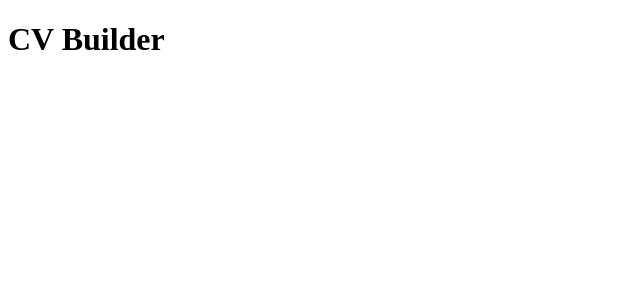
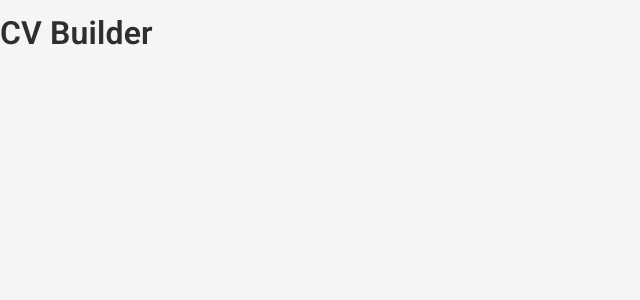
Before and after one commit to Rafaell007/CV-Builder, a Next.js app in the folder frontend/: page / in a window 1280 px wide. Shown: the top 300 px of the page, without its empty margins (0-640 px from the left). Built offline with nearby package versions, Linux system fonts and the light colour scheme.

Commit message:
feat(frontend): add design tokens and light/dark themes (KAN-65)

```diff
--- a/frontend/src/app/globals.css
+++ /dev/null
@@ -1,3 +0,0 @@
-html {
-  height: 100%;
-}
--- a/frontend/src/app/layout.tsx
+++ b/frontend/src/app/layout.tsx
@@ -1,15 +1,11 @@
 import type { Metadata } from "next";
-import { Geist, Geist_Mono } from "next/font/google";
-import "./globals.css";
+import { Roboto } from "next/font/google";
+import "@/shared/styles/global.css";
 
-const geistSans = Geist({
-  variable: "--font-geist-sans",
-  subsets: ["latin"],
-});
-
-const geistMono = Geist_Mono({
-  variable: "--font-geist-mono",
-  subsets: ["latin"],
+const roboto = Roboto({
+  variable: "--font-roboto",
+  weight: ["400", "500", "600"],
+  subsets: ["latin", "latin-ext"],
 });
 
 export const metadata: Metadata = {
@@ -19,7 +15,7 @@ export const metadata: Metadata = {
 
 export default function RootLayout({ children }: LayoutProps<"/">) {
   return (
-    <html lang="en" className={`${geistSans.variable} ${geistMono.variable}`}>
+    <html lang="en" className={roboto.variable}>
       <body>{children}</body>
     </html>
   );
--- /dev/null
+++ b/frontend/src/shared/styles/global.css
@@ -0,0 +1,22 @@
+/* Global base styles. Imported once in app/layout.tsx. */
+@import "./tokens.css";
+@import "./themes.css";
+
+*,
+*::before,
+*::after {
+  box-sizing: border-box;
+}
+
+html {
+  height: 100%;
+}
+
+body {
+  min-height: 100%;
+  margin: 0;
+  background: var(--color-bg);
+  color: var(--color-text);
+  font: var(--text-body);
+  letter-spacing: var(--text-body-ls);
+}
--- /dev/null
+++ b/frontend/src/shared/styles/themes.css
@@ -0,0 +1,75 @@
+/*
+ * Semantic colours. Components use only these, never --palette-*.
+ * <html data-theme="light|dark"> forces a theme; no attribute follows the OS (Device settings).
+ * Values: docs/design-tokens.md (Figma).
+ */
+
+/* Same in both themes */
+:root {
+  --color-text-on-primary: var(--palette-grey-100);
+  --color-primary: var(--palette-red);
+  --color-primary-active-bg: var(--palette-red-light);
+  --color-error: var(--palette-red);
+  --color-error-border: var(--palette-red-dark);
+  --color-success: var(--palette-green);
+  --color-success-border: var(--palette-green-dark);
+  --color-warning: var(--palette-yellow);
+  --color-warning-border: var(--palette-yellow-dark);
+  --color-info: var(--palette-blue);
+  --color-info-border: var(--palette-blue-dark);
+}
+
+/* Light (default) */
+:root,
+[data-theme="light"] {
+  color-scheme: light;
+  --color-bg: var(--palette-grey-100);
+  --color-surface: var(--palette-grey-200);
+  --color-text: var(--palette-grey-700);
+  --color-text-secondary: var(--palette-grey-500);
+  --color-text-placeholder: var(--palette-grey-300);
+  --color-border: var(--palette-grey-400);
+  --color-input-border: var(--palette-grey-400);
+  --color-input-border-hover: var(--palette-grey-500);
+  --color-input-border-focus: var(--palette-grey-500);
+  --color-disabled-bg: var(--palette-grey-400);
+  --color-disabled-text: var(--palette-grey-200);
+  --color-input-disabled-bg: var(--palette-grey-300);
+}
+
+/* Dark: chosen explicitly */
+[data-theme="dark"] {
+  color-scheme: dark;
+  --color-bg: var(--palette-grey-700);
+  --color-surface: var(--palette-grey-600);
+  --color-text: var(--palette-grey-100);
+  --color-text-secondary: var(--palette-grey-400);
+  --color-text-placeholder: var(--palette-grey-500);
+  --color-border: var(--palette-grey-500);
+  --color-input-border: var(--palette-grey-400);
+  /* Not in Figma: hover keeps the default border until the designer confirms */
+  --color-input-border-hover: var(--palette-grey-400);
+  --color-input-border-focus: var(--palette-grey-100);
+  --color-disabled-bg: var(--palette-grey-500);
+  --color-disabled-text: var(--palette-grey-400);
+  --color-input-disabled-bg: var(--palette-grey-500);
+}
+
+/* Dark: Device settings, when the OS is dark and no theme is forced. Keep in sync with the block above. */
+@media (prefers-color-scheme: dark) {
+  :root:not([data-theme="light"]) {
+    color-scheme: dark;
+    --color-bg: var(--palette-grey-700);
+    --color-surface: var(--palette-grey-600);
+    --color-text: var(--palette-grey-100);
+    --color-text-secondary: var(--palette-grey-400);
+    --color-text-placeholder: var(--palette-grey-500);
+    --color-border: var(--palette-grey-500);
+    --color-input-border: var(--palette-grey-400);
+    --color-input-border-hover: var(--palette-grey-400);
+    --color-input-border-focus: var(--palette-grey-100);
+    --color-disabled-bg: var(--palette-grey-500);
+    --color-disabled-text: var(--palette-grey-400);
+    --color-input-disabled-bg: var(--palette-grey-500);
+  }
+}
--- /dev/null
+++ b/frontend/src/shared/styles/tokens.css
@@ -0,0 +1,72 @@
+/* Theme-independent design tokens. Values: docs/design-tokens.md (Figma). */
+
+:root {
+  /* Palette: raw colours, used only by themes.css */
+  --palette-grey-100: #f5f5f7;
+  --palette-grey-200: #e2e2e4;
+  --palette-grey-300: #c4c4c6;
+  --palette-grey-400: #aeaeae;
+  --palette-grey-500: #626262;
+  --palette-grey-600: #454545;
+  --palette-grey-700: #2e2e2e;
+  --palette-red: #c63031;
+  --palette-red-light: #e9b0b0;
+  --palette-red-dark: #631818;
+  --palette-green: #66bb6a;
+  --palette-green-dark: #335d35;
+  --palette-yellow: #ffb800;
+  --palette-yellow-dark: #7f5c00;
+  --palette-blue: #29b6f6;
+  --palette-blue-dark: #145b7b;
+
+  /* Typography: font shorthand (weight size/line-height family) + letter spacing */
+  --font-family: var(--font-roboto, "Roboto"), sans-serif;
+
+  --text-title: 400 34px/42px var(--font-family);
+  --text-title-ls: 0.25px;
+  --text-heading: 400 24px/32px var(--font-family);
+  --text-heading-ls: 0;
+  --text-body: 400 16px/24px var(--font-family);
+  --text-body-ls: 0.15px;
+  --text-input: 400 16px/23px var(--font-family);
+  --text-input-ls: 0.15px;
+  --text-notification-title: 500 16px/16px var(--font-family);
+  --text-notification-title-ls: 0.15px;
+  --text-table-header: 500 14px/24px var(--font-family);
+  --text-table-header-ls: 0.15px;
+  --text-table-cell: 400 14px/20px var(--font-family);
+  --text-table-cell-ls: 0.15px;
+  --text-button: 500 14px/24.5px var(--font-family);
+  --text-button-ls: 0.4px;
+  --text-tab: 500 14px/17.5px var(--font-family);
+  --text-tab-active: 600 14px/17.5px var(--font-family);
+  --text-tab-ls: 0.4px;
+  --text-label: 400 12px/23px var(--font-family);
+  --text-label-ls: 0.15px;
+  --text-caption: 400 12px/20px var(--font-family);
+  --text-caption-ls: 0.15px;
+  --text-error: 400 12px/16px var(--font-family);
+  --text-error-ls: 0.15px;
+
+  /* Spacing: 4px grid. Off-grid Figma values stay exact in component CSS. */
+  --space-1: 4px;
+  --space-2: 8px;
+  --space-3: 12px;
+  --space-4: 16px;
+  --space-6: 24px;
+  --space-8: 32px;
+  --space-10: 40px;
+  --space-12: 48px;
+  --space-14: 56px;
+
+  /* Radius */
+  --radius-pill: 40px;
+  --radius-menu: 8px;
+  --radius-notification: 12px;
+  --radius-round: 50%;
+
+  /* Shadows */
+  --shadow-button:
+    0 1px 5px 0 rgb(0 0 0 / 12%), 0 2px 2px 0 rgb(0 0 0 / 14%), 0 3px 1px -2px rgb(0 0 0 / 20%);
+  --shadow-button-active: 0 4px 4px 0 rgb(0 0 0 / 25%);
+}
```
Also changed, not shown: 1 other file (tests, documents, lock files or other folders).
